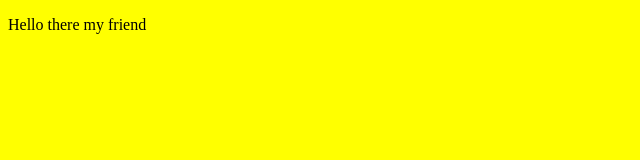
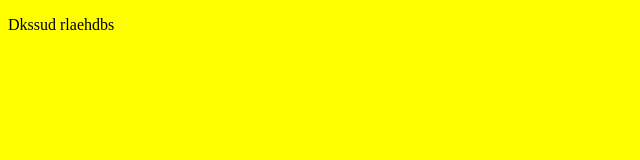
Before and after one commit to 19543Kim19543/Kim-3G, a plain HTML site: page index.html in a window 1280 px wide. Shown: the full height of the page, 0-640 px from the left. Drawn offline with Linux system fonts and the light colour scheme.

Commit message:
Update index.html

```diff
--- a/index.html
+++ b/index.html
@@ -7,7 +7,8 @@
 	</head>
 	<body bgcolor=yellow>
 		<p>
-			Hello there my friend
+			Dkssud rlaehdbs
 		</p>
+
 	</body>
 </html>
```
